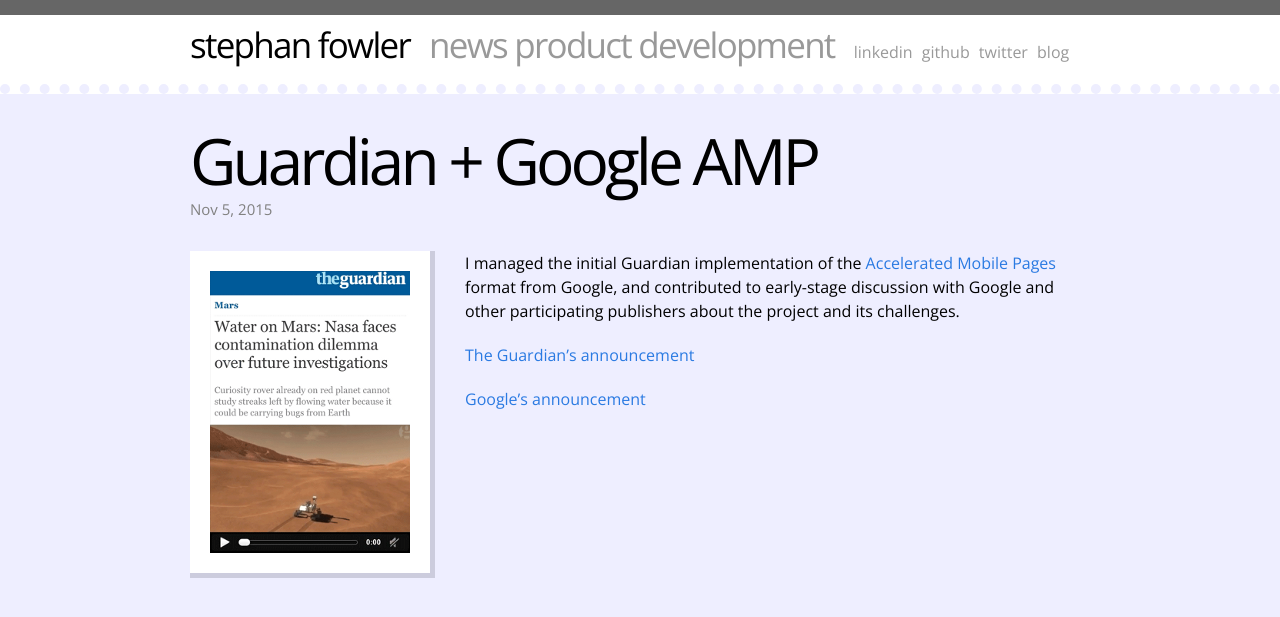
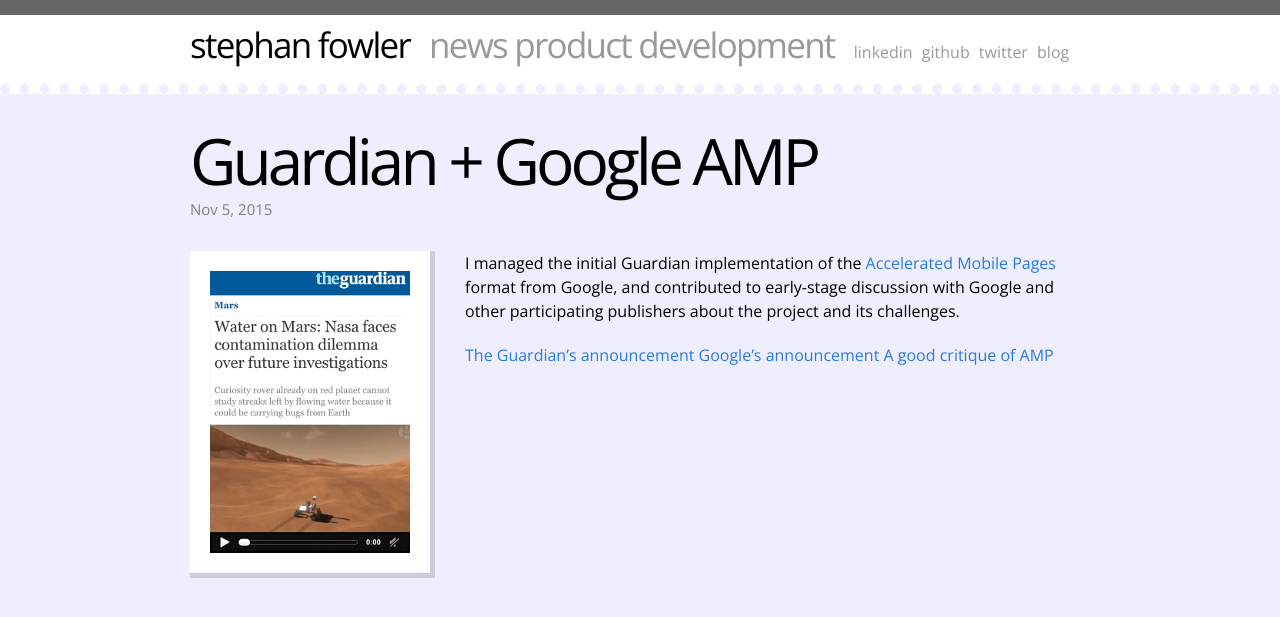
Before and after one commit to stephanfowler/stephanfowler.github.io, a Jekyll site: the page built from _posts/2015-11-05-google-amp.md, in a window 1280 px wide and 900 px high, cut to the strip 0-654 px from the top of the window. Shown: the top 617 px of the strip. Built offline with Jekyll 4.4.1, drawn with Linux system fonts in a browser that asks for light colours.

Commit message:
Google amp

```diff
--- a/_posts/2015-11-05-google-amp.md
+++ b/_posts/2015-11-05-google-amp.md
@@ -11,5 +11,5 @@
 I managed the initial Guardian implementation of the [Accelerated Mobile Pages](https://www.ampproject.org/) format from Google, and contributed to early-stage discussion with Google and other participating publishers about the project and its challenges.
 
 [The Guardian's announcement](http://www.theguardian.com/help/insideguardian/2015/oct/07/todays-developer-release-of-accelerated-mobile-pages-amp)
-
 [Google's announcement](https://googleblog.blogspot.co.uk/2015/10/introducing-accelerated-mobile-pages.html)
+[A good critique of AMP](https://adactio.com/journal/9646)
```
